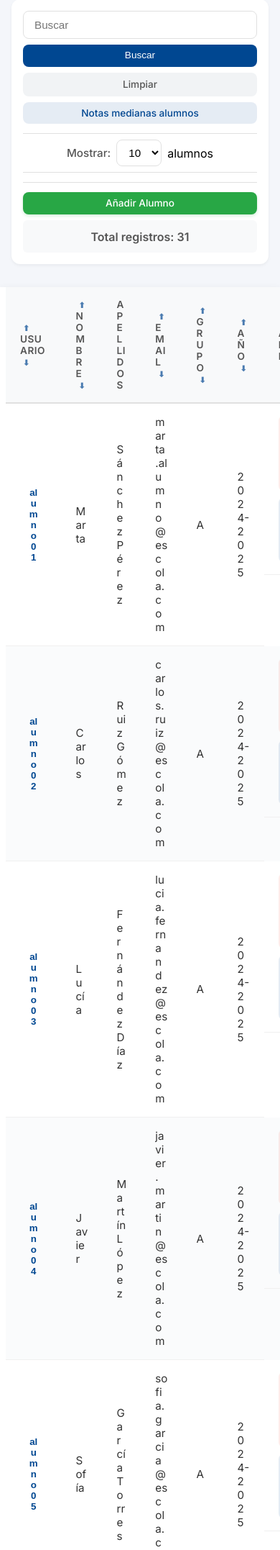
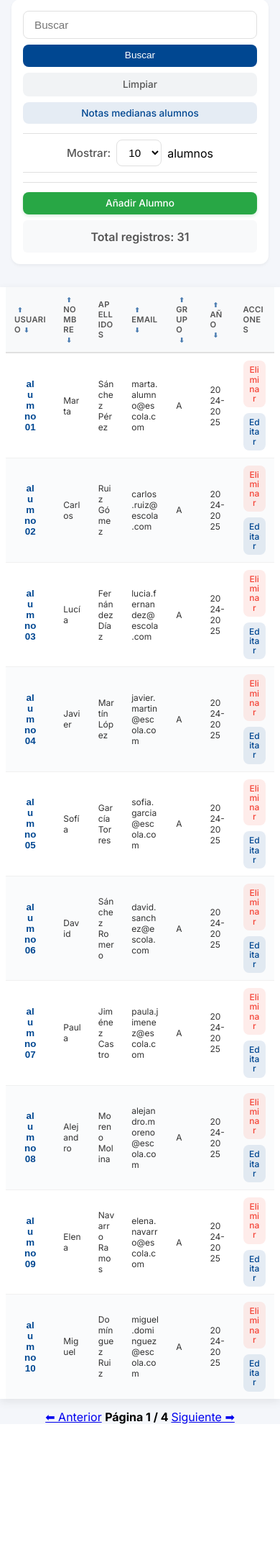
Before and after one commit to OscarRodriguez90/Login_escola_A07_RabascoDavid_HonoratoDavid_FernandezHugo_RodriguezOscar, a PHP site: page /pages/home.php in a window 390 px wide. Shown: the part 95-2249 px from the top of the page at 72% size. After the commit the page ends 2074 px from the top, so only its background shows below. Run offline with PHP 8.4, Linux system fonts and the light colour scheme; data comes from the database, SQL or seed files in the repository.

Commit message:
responsive tabla

```diff
--- a/styles/styles.css
+++ b/styles/styles.css
@@ -959,3 +959,24 @@ input[type="submit"] {
         width: 100%;
     }
 }
+/* Reducir tamaño de letra de la tabla en móviles */
+@media (max-width: 600px) {
+    table td,
+    table th {
+        font-size: 0.75rem !important; /* Ajusta a tu gusto */
+        padding: 10px 12px !important; /* Más compacto */
+    }
+
+    /* Botones dentro de la tabla */
+    tbody td:last-child button,
+    tbody td:last-child a {
+        font-size: 0.75rem !important;
+        padding: 6px 8px !important;
+    }
+
+    /* Texto de encabezados */
+    .thead th {
+        font-size: 0.70rem !important;
+        letter-spacing: 0.3px !important;
+    }
+}
```
